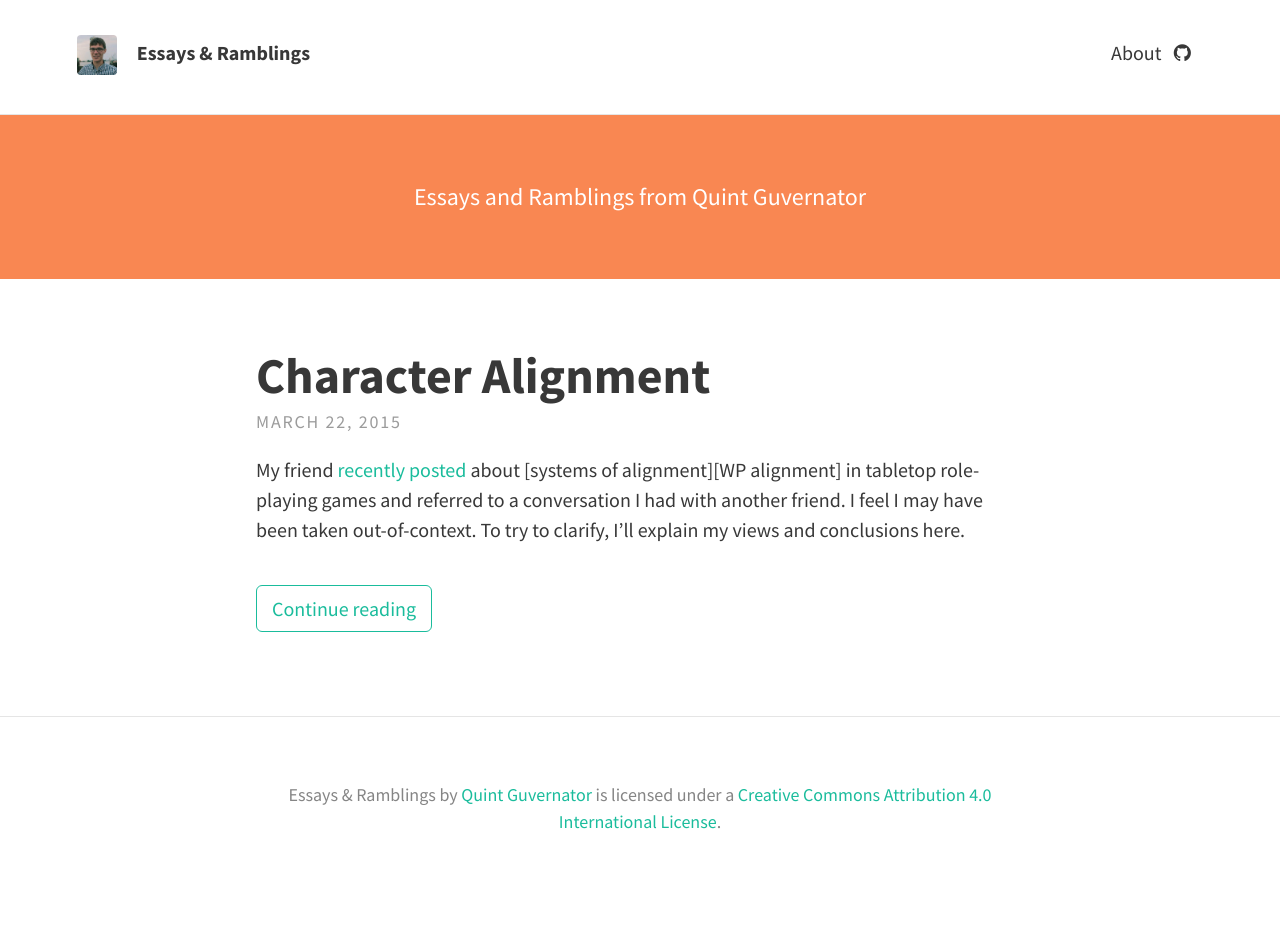
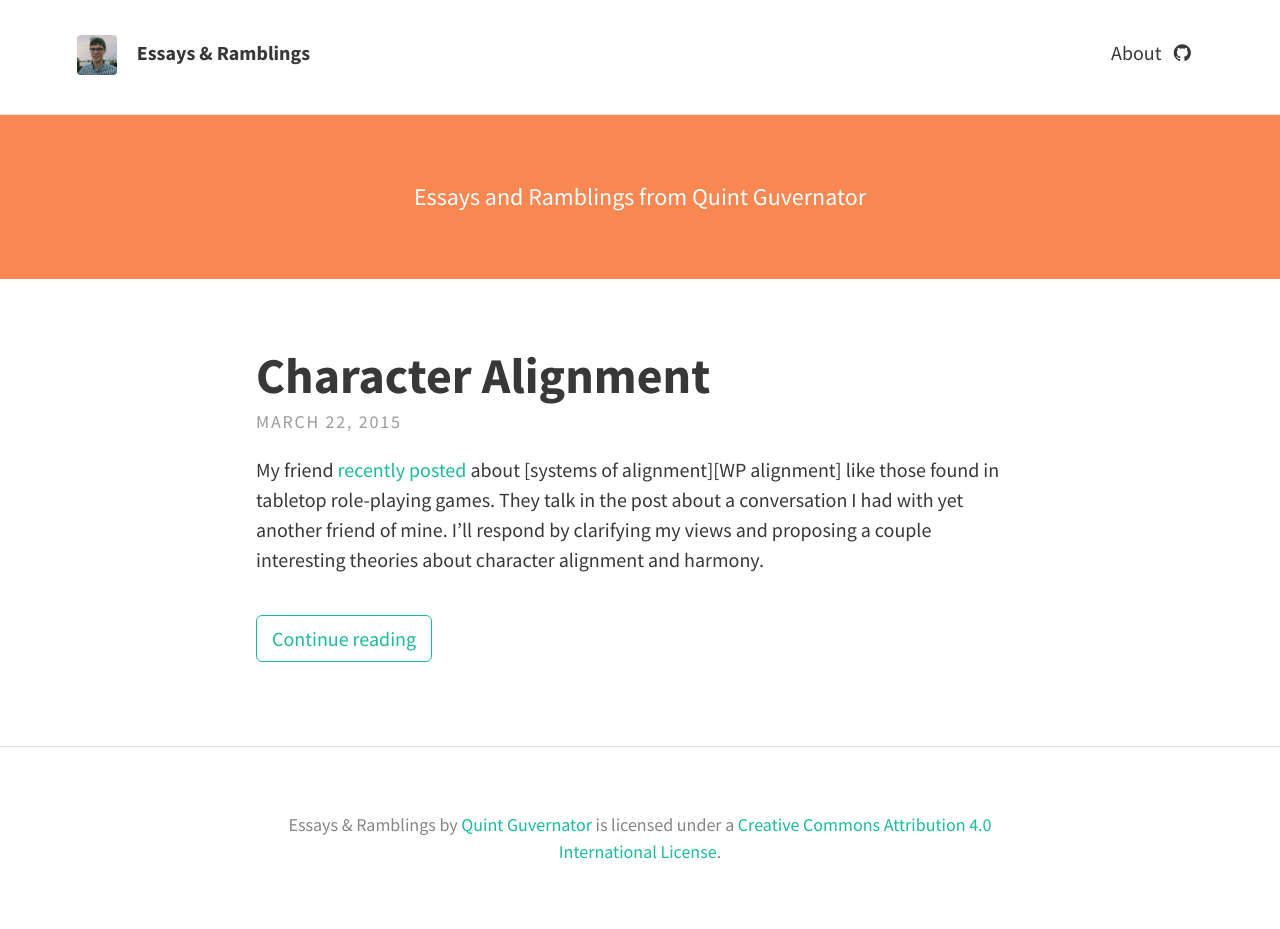
Before and after one commit to qguv/essays, a Jekyll site: the page built from index.html, in a window 1280 px wide. Built offline with Jekyll 4.4.1, drawn with Linux system fonts in a browser that asks for light colours; nearby versions of some CDN libraries; the list of posts is cut into pages by our own code; before the commit the page ends 900 px from its top, so only the background shows below that; some of the changed lines change nothing that is shown.

Commit message:
small changes and additions--we're getting there

```diff
--- a/_posts/2015-03-22-alignment.md
+++ b/_posts/2015-03-22-alignment.md
@@ -5,9 +5,10 @@
 ---
 
 My friend [recently posted][the original] about [systems of alignment][WP
-alignment] in tabletop role-playing games and referred to a conversation I had
-with another friend. I feel I may have been taken out-of-context. To try to
-clarify, I'll explain my views and conclusions here.
+alignment] like those found in tabletop role-playing games. They talk in the
+post about a conversation I had with yet another friend of mine. I'll respond
+by clarifying my views and proposing a couple interesting theories about
+character alignment and harmony.
 
 [the original]: http://gainesvillain.tumblr.com/post/114236681430
 [WP alignment]: https://en.wikipedia.org/wiki/Alignment_%28role-playing_games%29
@@ -22,8 +23,10 @@
 what is acceptable, and Chaotic characters, those who don't.
 
 The Web is full of completed 9-cell grids, classifying characters from a host
-of media: films, books, television series. Here's one from _Breaking Bad,_ one
-of very few shows whose main character isn't _Neutral Good_ or _Lawful Good:_
+of media: films, books, television series. All the guides in this post are from
+various corners of the Internet—I didn't make these myself. Here's one from
+_Breaking Bad,_ one of very few shows whose main character isn't _Neutral Good_
+or _Lawful Good:_
 
 ![Breaking Bad Alignments][breaking bad]
 
@@ -31,7 +34,7 @@
 that very different characters can complement each other nicely.
 
 There are an endless number of these diagrams on the internet, ranging from the
-[Original Star Trek][tos] to [Web browsers][browsers]. Many play with the
+[Original Star Trek][tos] to [Web browsers][browsers]. Some even play with the
 format of the 9-grid to fit more characters, like the character-heavy [Game of
 Thrones][got-complex] (though I worry that Moral is being conflated with Lawful
 here, compare a [simpler grid][got-simple]).
@@ -62,25 +65,32 @@
 This means that our protagonist is _probably_ going to end up on the top line
 of our grid. She might be stuck up and/or reserved, which would put her in
 clearly Lawful Good territory, or she might be edgy and a little rogue but with
-a good heart, which would land her in the Chaotic Good box. If she has good
-sidekicks that fill these boxes for her, she'll end up in the middle as Neutral
-Good.
+a good heart, which would put her closer to Chaotic Good. If she has sidekicks
+with well-established Chaotic and Lawful tendencies, she may end up in the
+middle as Neutral Good, mediating between one Lawful and one Chaotic advisor.
 
 There are a couple spots on the grid which don't lead to very good
 protagonists, mostly because they've become so clichéd or don't allow for
-serious character development.
+serious character development. Others are particularly well-suited for
+character development and plot advancement.
 
-Let's say you're a writer and you want an interesting protagonist.
+Let's say you're a writer, and you want an interesting protagonist.
 
-  - **Lawful Good** is out because it's boring and the character has nowhere to go but "down".
-  - **Chaotic Good** is okay but you risk being too edgy and isolating the
-    other real forces for Good in the story. You also risk being cliché-edgy.
-    One way to write the antihero.
-  - **Neutral Good** is a pretty good choice because it keeps your character
-    *flexible* while maintaining the Hero-Protagonist role.
-  - **Lawful Neutral** is a great choice because it sets your protagonist up to
-    display and perhaps overcome her initial naïvité. This also forces the
-    protagonist to do evil things sometimes, which keeps the character *flexible.*
+  - **Lawful Good** is out because it's boring and the character has nowhere to
+    go but "down" on both fronts. You also risk being too stuck up and
+    unwilling to compromise with the more chaotic forces for good in the story
+    that the job can't get done for lack of support.
+  - **Chaotic Good** is all right, and this is one way to write the antihero,
+    but you risk being too edgy and isolating the other real forces for Good in
+    the story so that the job can't get done for much the same reason as the Lawful
+    Good hero. You also risk being cliché-edgy.
+  - **Neutral Good,** the force for good by any means necessary, is a pretty
+    good choice because it keeps your character *flexible* while maintaining
+    the Hero-Protagonist role.
+  - **Lawful Neutral,** the force for order above all else, is a great choice
+    because it sets your protagonist up to display and perhaps overcome an
+    initially cold, detached nature. This also forces the protagonist to do evil
+    things sometimes, which keeps the character *flexible.*
   - **Chaotic Neutral** can be tough to write and risks being clichéd as the
     "troubled character" which can turn out as well (Jesse from Breaking Bad)
     as it can exhausting and flat (Cobb from Firefly). This character can also
@@ -90,18 +100,23 @@
   - **True Neutral** is probably not suitable for a protagonist, since it means
     that the character breaks the scale in one way or another; they're either
     very self-serving or focused on something very specific. Can be hard to relate
-    to, but can be fascinating if played right.
+    to, but can be fascinating if played right. Deserves its own post.
   - **Lawful Evil** can be fun and terrifying to write and watch. _House of
-    Cards_ abuses this alignment to great effect.
+    Cards_ abuses this alignment to great effect. This works well because Evil
+    tends to seek power while Lawful is in a position to dole it out.
   - **Chaotic Evil** is generally stupid and overdone. It's not suitable for a
     protagonist, and chaotic evil characters aren't really good villains
     either. If they're truly evil _and_ chaotic, how could they have established
     the power necessary to pose a real threat, since this usually involves allying
-    with the traditionally more powerful Lawful groups? Sometimes Chaotic Evil will
-    pose as a final step before defeating the real mastermind.
+    with the traditionally more powerful Lawful groups? Sometimes Chaotic Evil
+    will pose a final hurdle for the Hero before fighting the real mastermind
+    (consider in Samauri Champloo, the crazy short guy Mugen fights before meeting
+    the calculating mastermind in the church, think of Baby Bowser before Bowser,
+    remember the hundreds of raging baddies you battle on your way to the final
+    chamber in KOTOR II, and for that matter in any game).
   - **Neutral Evil** is the other really effective villain; we assume because
     they are *flexible* and not tied to a particular way to go about
-    establishing power, doing evil, or what have you, they will be more successful
+    establishing power or doing evil, they will be more resourceful and successful
     and pose a greater threat to the Hero.
 
 It looks like a pattern is emerging. The more axes on which a character is
@@ -118,3 +133,5 @@
 [tvt hero]: http://tvtropes.org/pmwiki/pmwiki.php/Main/HeroProtagonist
 
 ## Pitfalls of the Rectangular Character Plane
+
+_more once I wake up tomorrow_
```
